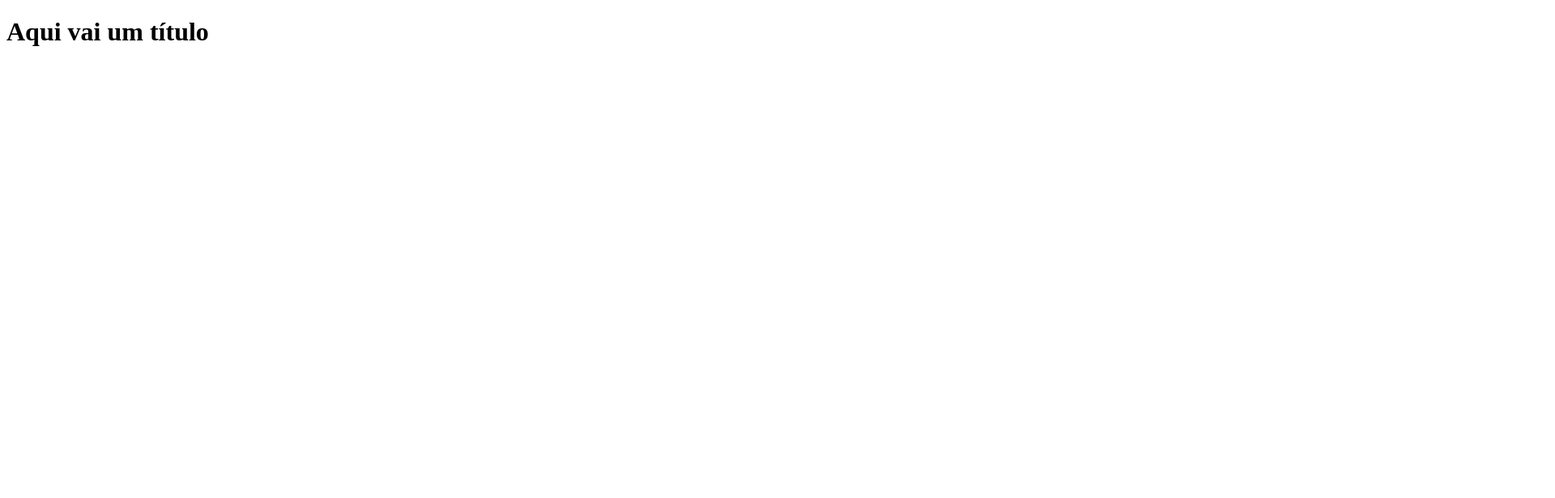
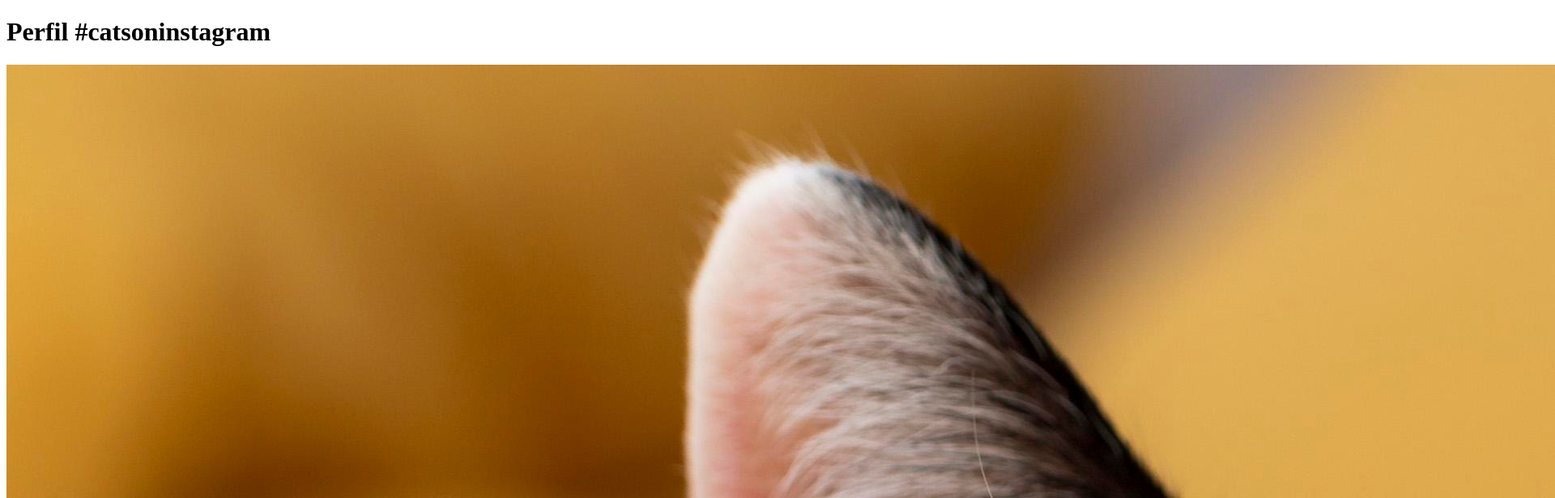
Before and after one commit to anaramos5582/exercicio-git-e-github, a plain HTML site: page index.html in a window 1280 px wide. Shown: the top 616 px of the page at 81% size, 1920 px wide, since content can reach past the window. Drawn offline with Linux system fonts and the light colour scheme.

Commit message:
salvando alterações

```diff
--- a/index.html
+++ b/index.html
@@ -1 +1,2 @@
-<!DOCTYPE html><html lang="pt-br"><head><title>Título da página</title><meta charset="utf-8"></head><body><h1>Aqui vai um título</h1></body></html>
+<!DOCTYPE html><html lang="pt-br"><head>
+<title>Fanpage de Gatinhos</title><meta charset="utf-8"></head><body><h1>Perfil #catsoninstagram</h1><img src="images/gato.jpg" /></body></html>
```
Also changed, not shown: images/gato.jpg (added).
